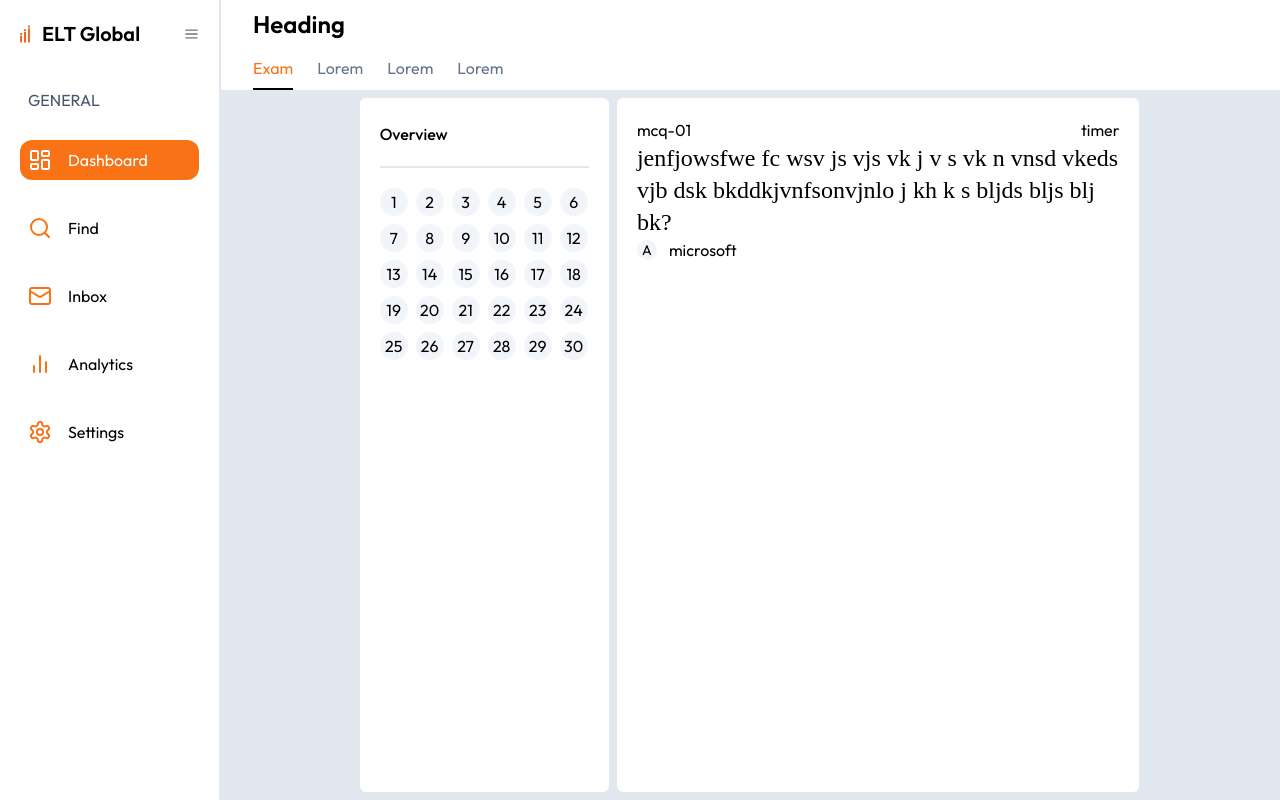
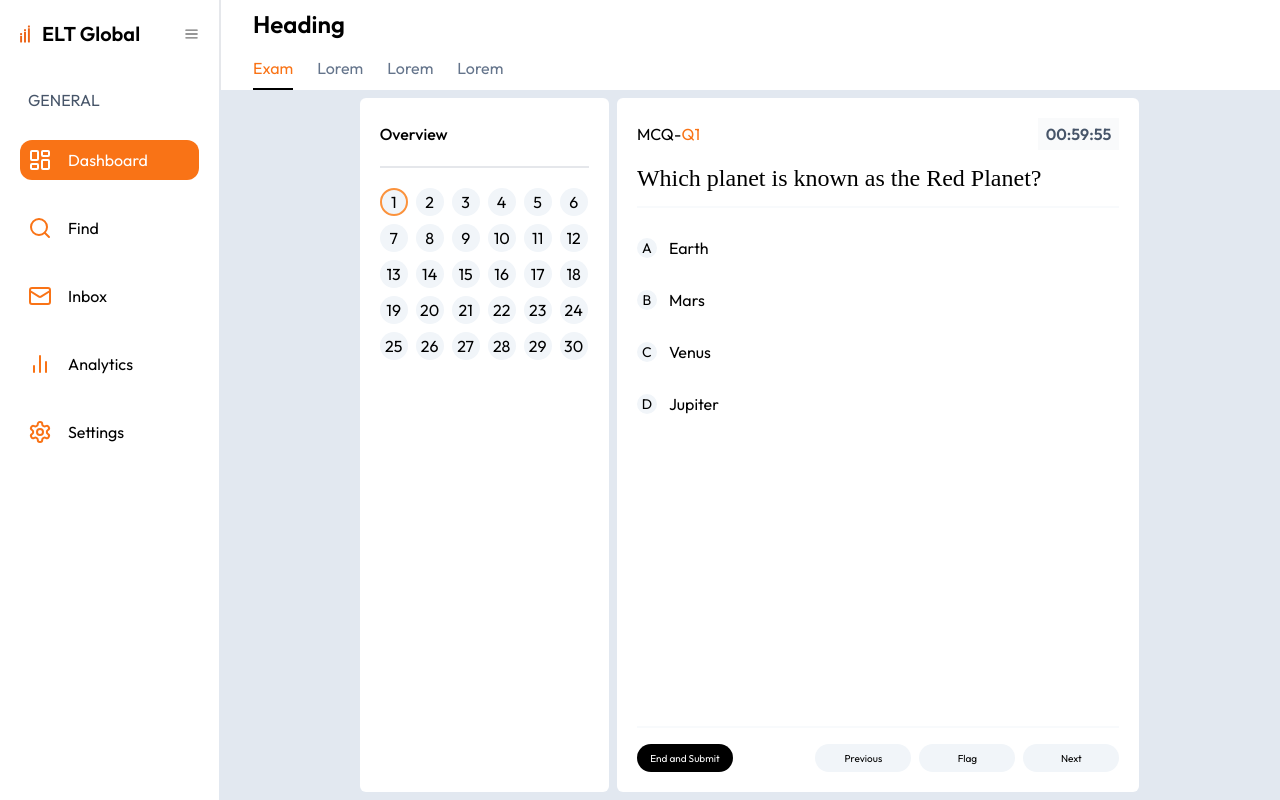
Before and after one commit to abijithpalakkal/Elt-Global, a Next.js app: page /dashboard/exam in a window 1280 px wide. Built offline with nearby package versions, Linux system fonts and the light colour scheme.

Commit message:
make ui changes in question componets

```diff
--- a/src/app/_components/examComponents/QuestionNumber.tsx
+++ b/src/app/_components/examComponents/QuestionNumber.tsx
@@ -3,13 +3,17 @@
 
 import Error from 'next/error'
 import React, { useEffect, useState } from 'react'
+import { useAppContext } from '@/app/_utils/AppContext'
 
 const QuestionNumber = () => {
 
   const [selectedNumber, setSelectedNumber] = useState<number | null>(null)
   const [data, setData] = useState([])
+  const [selected,setSelected] = useState<number>(1)
   const API_URL = process.env.NEXT_PUBLIC_API_URL;
   console.log(API_URL)
+
+  const {setQno,setQid,answered,flagged}=useAppContext()
 
   const handleNumberClick = (number: number) => {
     setSelectedNumber(number)
@@ -28,6 +32,13 @@ const QuestionNumber = () => {
     }
     fetchdata()
   }, [])
+
+  const questionClick=(qno:number,qid:string)=>{
+    setSelected(qno)
+     setQno(qno)
+     setQid(qid)
+  }
+
   return (
     <div className='p-2 h-full w-1/4 '>
       <div className=' bg-white h-full px-5 py-6 rounded-md'>
@@ -35,8 +46,13 @@ const QuestionNumber = () => {
           <p className='font-medium'>Overview</p>
         </div>
         <div className='flex flex-wrap gap-2 mt-5'>
-          {data.map((item: any, index: number) => {
-            return (<div key={index + 1} className='w-7 h-7 rounded-full bg-slate-100 flex justify-center items-center'>
+          {data?.map((item: any, index: number) => {
+            const itemId = item?.id;
+            return (<div key={index + 1} className={`w-7 h-7 rounded-full bg-slate-100 flex justify-center items-center cursor-pointer ${selected == index+1 ? ' border-orange-400 border-2':''}    ${answered[itemId] ? 'bg-green-600' : ''}  ${flagged?.includes(itemId)?"bg-orange-400":""}`} onClick={()=>{
+              if (itemId) {
+                questionClick(index + 1, itemId);
+              }
+              }}>
               {index + 1}
             </div>)
           })}
--- a/src/app/_components/examComponents/Questions.tsx
+++ b/src/app/_components/examComponents/Questions.tsx
@@ -2,44 +2,97 @@
 
 import React, { useEffect, useState } from 'react'
 const API_URL = process.env.NEXT_PUBLIC_API_URL;
+import { useAppContext } from '@/app/_utils/AppContext';
+import Timer from './helperComponents/Timer';
 
 const Questions = () => {
-  const [questionId,setQuestionId] = useState("")
-  const [data, setData] = useState([])
+  const [questionId, setQuestionId] = useState("")
+  const [data, setData] = useState<any>([])
+  const [selected, setSelected] = useState<any | null>(null)
+  const { qid, qno, answered, setAnswered,setFlagged ,flagged} = useAppContext()
+
 
   useEffect(() => {
     const fetchdata = async () => {
       try {
-        const reponse = await fetch(`${API_URL}/api/questions`)
-        const data = await reponse.json()
-        setData(data)
+        setSelected(null)
+        console.log(qid, qno);
+        const response = await fetch(`${API_URL}/api/questions`);
+        const data = await response.json();
+        const filteredData = data.filter((item: any) => item.id === qid);
+        console.log(filteredData)
+        setData(filteredData);
+        if (answered[filteredData[0]?.id]) {
+          console.log(filteredData[0]?.id, 89)
+          setSelected(answered[filteredData[0]?.id])
+        }
+
       } catch (error) {
         console.log(error)
       }
 
     }
     fetchdata()
-  }, [])
+  }, [qid])
+
+  const selectAnswers = (answer: string) => {
+    setAnswered({ ...answered, [qid]: answer })
+    console.log(answered)
+    setSelected(answer)
+  }
+
+  const flaggedQ= ()=> {
+    console.log('hello')
+     if (!flagged.includes(qid)) {
+      setFlagged([...flagged, qid]); //
+      console.log(`Question flagged.`);
+    } else {
+      console.log(`Question  falgged.`);
+    }
+  }
 
   return (
     <div className='p-2 h-full pl-0 w-1/2'>
       <div className='bg-white h-full rounded-md'>
-      <div className='p-5'>
+        <div className='p-5 flex flex-col justify-between h-full'>
+          <div>
           <div className='flex justify-between items-center  '>
-          <p>mcq-01</p>
-          <p>timer</p>
+            <p>MCQ-<span className='text-orange-500'>Q{qno}</span></p>
+            <div className='bg-gray-50 py-1 px-2'>
+              <Timer />
+
             </div>
+          </div>
+          <div className='mt-3 pb-3 border-b-2 border-slate-50 mb-3'>
+            <p className='font-serif text-2xl font-medium'>{data[0]?.question}</p>
+          </div>
+          {data[0]?.options.map((item: any, i: number) => (
+            <div className={`flex gap-3 items-center mb-3 mt-7 cursor-pointer ${selected == item.id ? "bg-orange-100" : ""}`} onClick={() => { selectAnswers(item.id) }}>
+              <div className='rounded-full bg-slate-100 w-5 h-5 flex justify-center items-center text-sm'>
+                {String.fromCharCode(65 + (i))}
+              </div>
+              <p>{item.option}</p>
+            </div>
+          )
+          )}
+          </div>
+          <div className='flex justify-between pt-4 border-t-2 border-slate-50'>
             <div>
-          <p className='font-serif text-2xl font-medium'>jenfjowsfwe fc wsv js vjs vk j v s vk n vnsd vkeds vjb dsk bkddkjvnfsonvjnlo j kh k s bljds bljs blj bk?</p>
+              <div className='bg-black w-24 h-7 flex justify-center items-center rounded-3xl'>
+                <p className='text-[10px] text-white'>End and Submit</p>
               </div>
-        <div className='flex gap-3 items-center'>
-          <div className='rounded-full bg-slate-100 w-5 h-5 flex justify-center items-center text-sm'>
-            A
             </div>
-          <p>microsoft</p>
+            <div className='flex gap-2'>
+              <div className='bg-slate-100 w-24 h-7 flex justify-center items-center rounded-3xl'>
+                <p className='text-[10px] text-black'>Previous</p>
               </div>
-        <div>
-
+              <div className={`bg-slate-100 w-24 h-7 flex justify-center items-center cursor-pointer rounded-3xl ${flagged.includes(qid)?"bg-orange-400":""}`} onClick={flaggedQ} >
+                <p className={`text-[10px] text-black `}  >Flag</p>
+              </div>
+              <div className='bg-slate-100 w-24 h-7 flex justify-center items-center rounded-3xl'>
+                <p className='text-[10px] text-black'>Next</p>
+              </div>
+            </div>
           </div>
         </div>
       </div>
--- /dev/null
+++ b/src/app/_components/examComponents/helperComponents/Timer.tsx
@@ -0,0 +1,35 @@
+import React, { useEffect, useState } from 'react';
+
+const Timer = () => {
+    const [time, setTime] = useState(3600);
+
+    useEffect(() => {
+        const timerId = setInterval(() => {
+            setTime(prevTime => {
+                if (prevTime <= 0) {
+                    clearInterval(timerId);
+                    return 0;
+                }
+                return prevTime - 1;
+            });
+        }, 1000);
+
+        return () => clearInterval(timerId);
+    }, []);
+
+
+    const formatTime = (seconds: number) => {
+        const hours = String(Math.floor(seconds / 3600)).padStart(2, '0');
+        const minutes = String(Math.floor((seconds % 3600) / 60)).padStart(2, '0');
+        const secs = String(seconds % 60).padStart(2, '0');
+        return `${hours}:${minutes}:${secs}`;
+    };
+
+    return (
+        <div className="timer">
+            <h1 className="font-semibold text-slate-600">{formatTime(time)}</h1>
+        </div>
+    );
+};
+
+export default Timer;
--- /dev/null
+++ b/src/app/_utils/AppContext.tsx
@@ -0,0 +1,27 @@
+"use client"
+
+import React, { createContext, useContext, useState, ReactNode, Children } from "react";
+
+const AppContext = createContext<any>(null)
+
+export const AppProvider = ({ children }: { children: ReactNode }) => {
+  const [qno, setQno] = useState<number | null>(1);
+  const [qid, setQid] = useState<string | null>("q1");
+  const [answered, setAnswered] = useState<any | null>({});
+  const [flagged,setFlagged] = useState<[] | null>([]);
+
+  return (
+    <AppContext.Provider value={{ qno,setQno,qid,setQid,answered,setAnswered,flagged,setFlagged }}>
+      {children}
+    </AppContext.Provider>
+  );
+};
+
+
+export const useAppContext = () => {
+    const context = useContext(AppContext);
+    if (!context) {
+      throw new Error("useAppContext must be used within an AppProvider");
+    }
+    return context;
+  }
--- a/src/app/layout.tsx
+++ b/src/app/layout.tsx
@@ -4,6 +4,8 @@ import "./globals.css";
 import Sidebar from "./_components/Sidebar";
 import Navbar from "./_components/Navbar";
 import { Outfit } from "next/font/google";
+import { AppProvider } from "./_utils/AppContext";
+
 
 // const geistSans = localFont({
 //   src: "./fonts/GeistVF.woff",
@@ -33,6 +35,7 @@ export default function RootLayout({
 
       <body className={`${inter.className} bg-slate-200`}
       >
+        <AppProvider>
         <div className="flex h-screen w-screen">
           <Sidebar />
           <div className="w-full h-screen flex flex-col">
@@ -45,7 +48,7 @@ export default function RootLayout({
           </div>
 
         </div>
-
+         </AppProvider>
 
       </body>
     </html>
```
Lines whose indentation alone changed are shown as unchanged.
